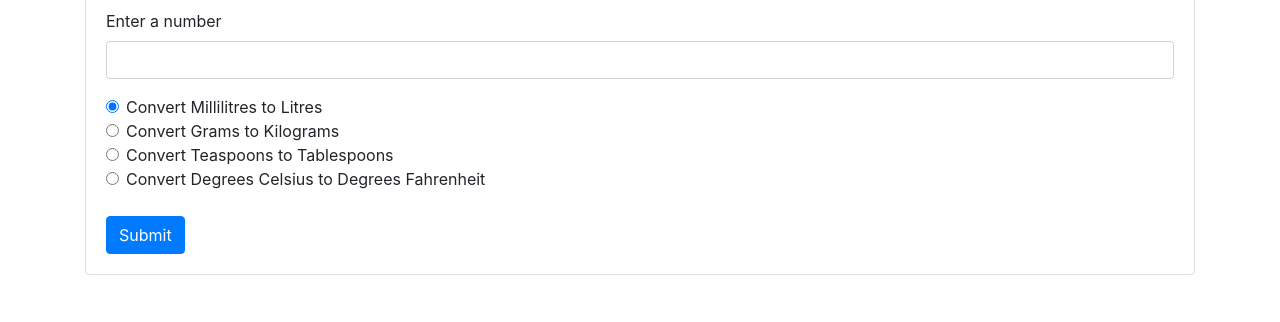
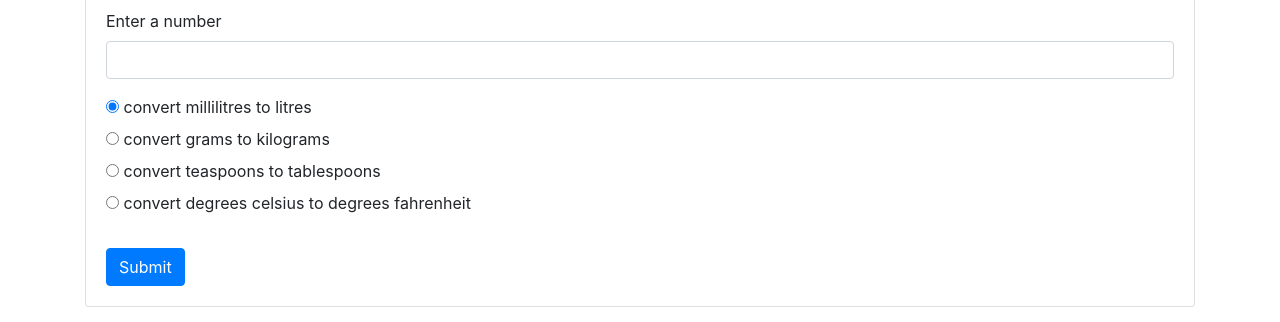
Before and after one commit to KinyuaMwathi/cooking-app, a plain HTML site: page index.html in a window 1280 px wide. Shown: the part 410-732 px from the top of the page. Drawn offline with nearby package versions, Linux system fonts and the light colour scheme.

Commit message:
Change the radio input type structure

```diff
--- a/index.html
+++ b/index.html
@@ -15,33 +15,33 @@
     <div class="card">
       <div class="card-body">
         <h1 class="card-title">Convert your most common units that you use when cooking</h1>
-        <form class="converterForm">
+        <form id="converterForm">
           <div class="form-group">
             <label for="number">Enter a number</label>
-            <input id="number" class="form-control" type="text">
+            <input id="number" class="form-control" type="number" required>
           </div>
-          <div class="form-check">
-            <input class="form-check-input" type="radio" name="unitConverter" id="litresConverter" checked>
-            <label class="form-check-label" for="litresConverter">
-              Convert Millilitres to Litres
+          <div class="radio">
+            <label>
+              <input type="radio" name="unitConverter" value="convert millilitres to litres" checked>
+              convert millilitres to litres
             </label>
           </div>
-          <div class="form-check">
-            <input class="form-check-input" type="radio" name="unitConverter" id="kgsConverter">
-            <label class="form-check-label" for="kgsConverter">
-              Convert Grams to Kilograms
+          <div class="radio">
+            <label>
+              <input type="radio" name="unitConverter" value="convert grams to kilograms">
+              convert grams to kilograms
             </label>
           </div>
-          <div class="form-check">
-            <input class="form-check-input" type="radio" name="unitConverter" id="tablespoonConverter">
-            <label class="form-check-label" for="tablespoonConverter">
-              Convert Teaspoons to Tablespoons
+          <div class="radio">
+            <label>
+              <input type="radio" name="unitConverter" value="convert teaspoons to tablespoons">
+              convert teaspoons to tablespoons
             </label>
           </div>
-          <div class="form-check">
-            <input class="form-check-input" type="radio" name="unitConverter" id="fahrenheitConverter">
-            <label class="form-check-label" for="fahrenheitConverter">
-              Convert Degrees Celsius to Degrees Fahrenheit
+          <div class="radio">
+            <label>
+              <input type="radio" name="unitConverter" value="convert degrees celsius to degrees fahrenheit">
+              convert degrees celsius to degrees fahrenheit
             </label>
           </div>
 
```
